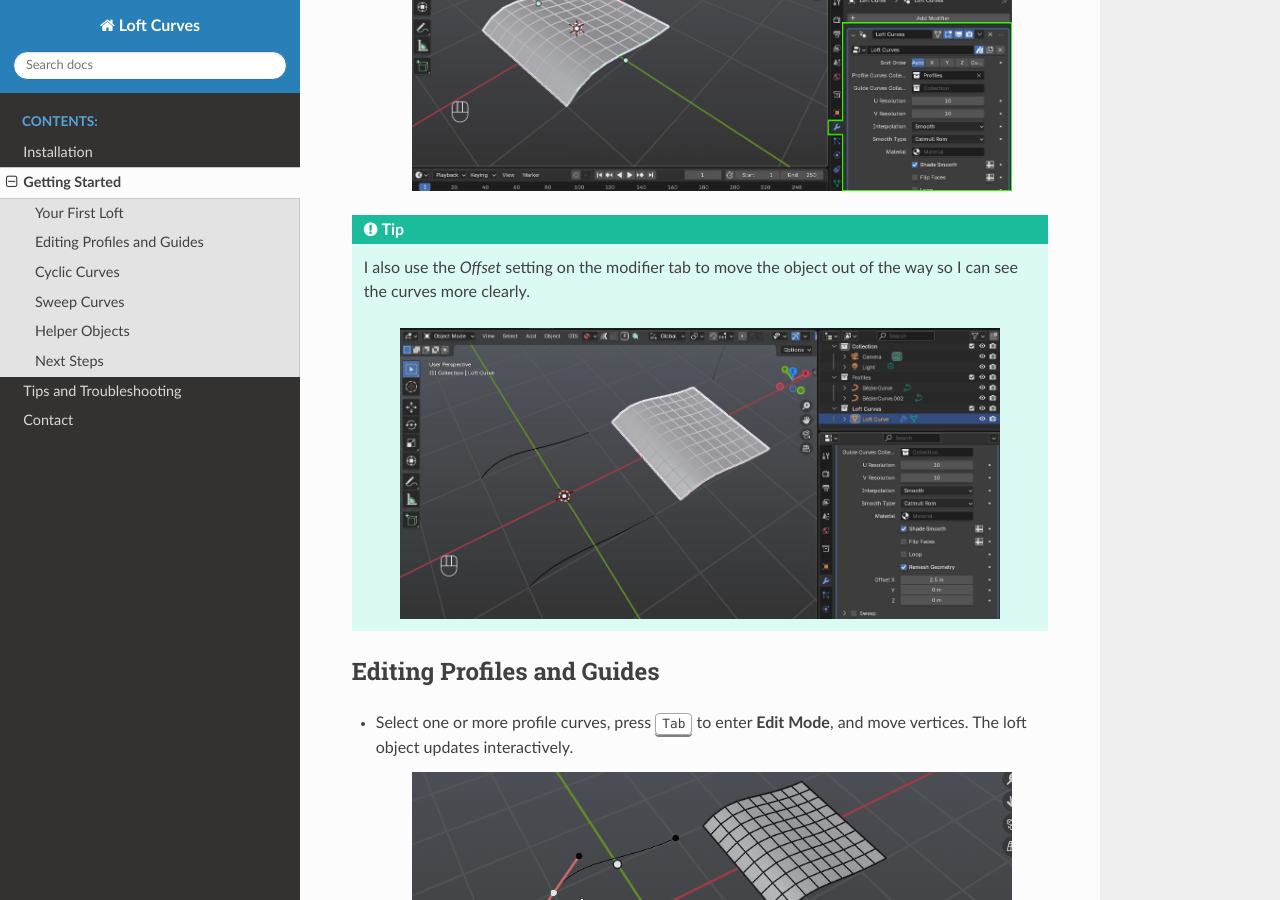
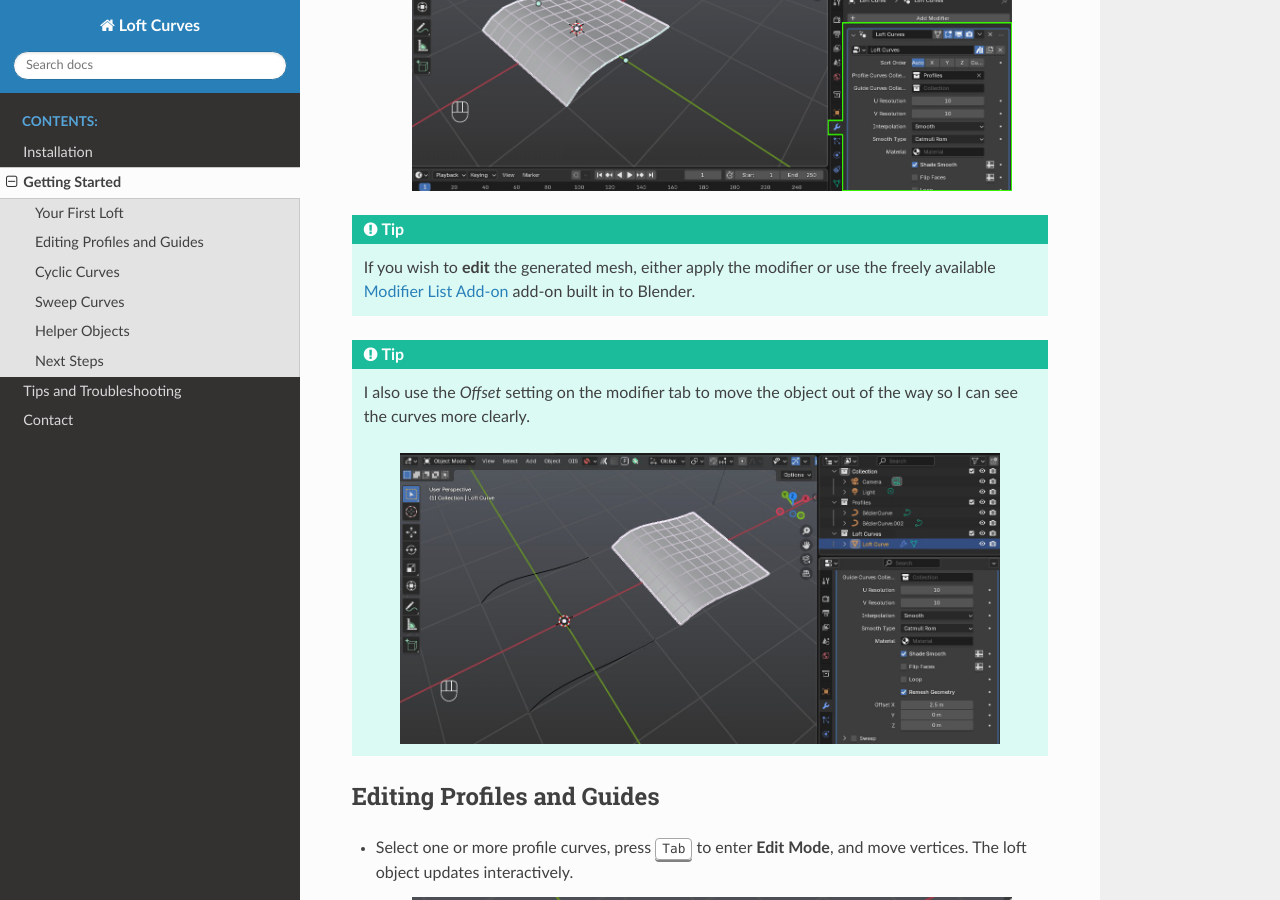
Before and after one commit to mkingsnorth/loft_curves_docs, a Sphinx documentation site: the page built from docs/get_started.rst, in a window 1280 px wide and 900 px high, scrolled down 2298 px. Built offline with Sphinx 7.4.7 and the Read the Docs theme 3.1.0, drawn with Linux system fonts in a browser that asks for light colours.

Commit message:
added note about editing meshes

```diff
--- a/docs/get_started.rst
+++ b/docs/get_started.rst
@@ -62,12 +62,18 @@ Your First Loft
 
 .. tip::
 
+   If you wish to **edit** the generated mesh, either apply the modifier or use the freely available `Modifier List Add-on <https://docs.blender.org/manual/en/latest/addons/interface/modifier_list.html>`_ add-on built in to Blender.
+
+
+.. tip::
+
     I also use the *Offset* setting on the modifier tab to move the object out of the way so I can see the curves more clearly.
 
     .. image:: ./_static/images/modifier_offset.jpg
        :align: center
        :width: 600px
        :alt: Lofted Object
+
 
 Editing Profiles and Guides
 ---------------------------
```
